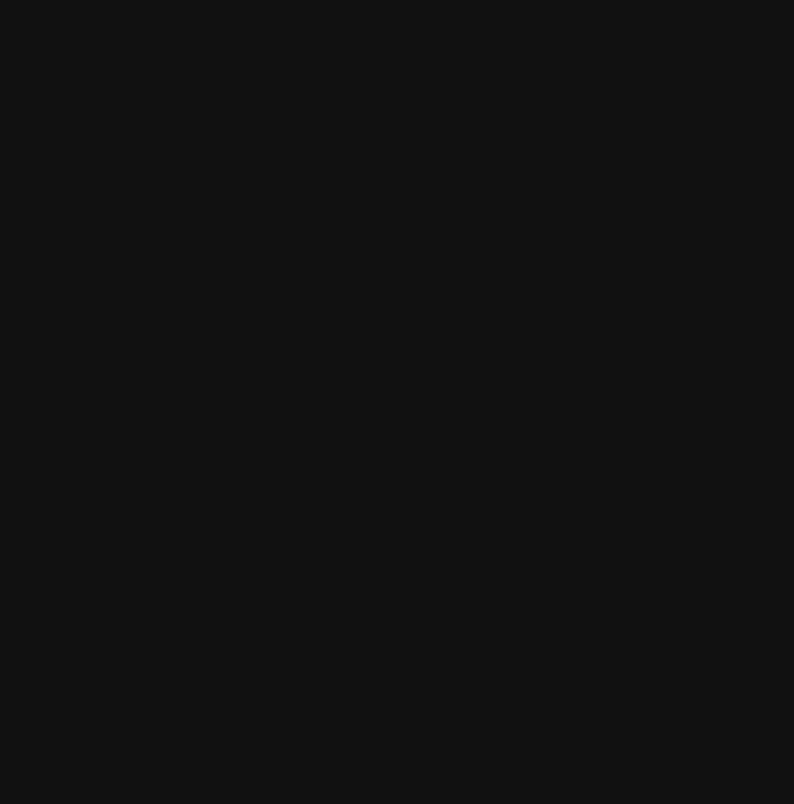
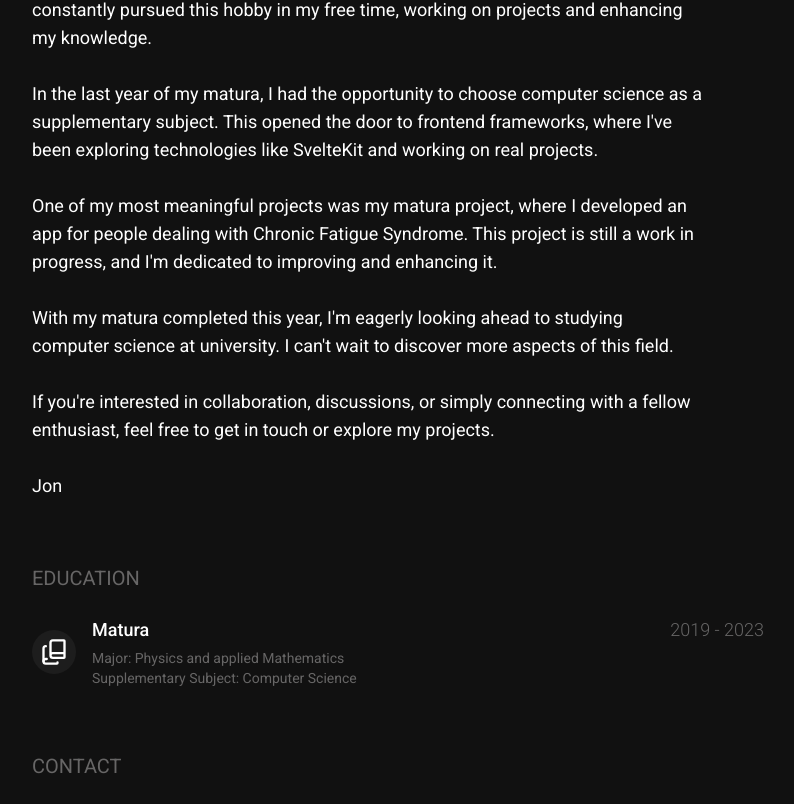
Before and after one commit to jonjampen/portfolio, a SvelteKit app: page /about in a window 1280 px wide. Before the commit this address had no page. Shown: the part 348-1152 px from the top of the page, without its empty margins (160-954 px from the left). Before the commit the page ends 800 px from the top, so only its background shows below. Built offline with nearby package versions, Linux system fonts and the light colour scheme.

Commit message:
Adding about me and education section.

```diff
--- /dev/null
+++ b/src/components/EducationItem.svelte
@@ -0,0 +1,19 @@
+<script>
+	import { BookCopy } from 'lucide-svelte';
+	export let title, date;
+</script>
+
+<div class="flex items-center justify-start gap-4">
+	<div class="rounded-full h-11 w-11 bg-card flex items-center justify-center text-card-foreground">
+		<BookCopy class="w-7 h-7" />
+	</div>
+	<div class="flex flex-col gap-1 w-full max-w-2xl">
+		<div class="flex justify-between">
+			<h4 class="text-foreground text-lg font-medium">{title}</h4>
+			<h4 class="text-gray text-lg font-light">{date}</h4>
+		</div>
+		<p class="text-gray text-sm">
+			<slot />
+		</p>
+	</div>
+</div>
--- /dev/null
+++ b/src/routes/about/+page.svelte
@@ -0,0 +1,41 @@
+<script>
+	import PageTitle from '../../components/ui/PageTitle.svelte';
+	import PageSubTitle from '../../components/ui/PageSubTitle.svelte';
+	import Paragraph from '../../components/ui/Paragraph.svelte';
+	import EducationItem from '../../components/EducationItem.svelte';
+</script>
+
+<PageTitle>About Me</PageTitle>
+<PageSubTitle class="mb-6">I write code and create websites</PageSubTitle>
+<Paragraph>
+	Hey, I'm Jon Jampen, an 18-year-old programming enthusiast. Since the age of 12 I’ve been
+	fascinated by the world of computer science. Ever since, I’ve taught myself different parts of
+	computer science, starting with basic web dev, moving on the JavaScript, and then to frameworks
+	like Svelte, React, and NextJs. Over the years I constantly pursued this hobby in my free time,
+	working on projects and enhancing my knowledge.
+	<br /> <br />
+	In the last year of my matura, I had the opportunity to choose computer science as a supplementary
+	subject. This opened the door to frontend frameworks, where I've been exploring technologies like SvelteKit
+	and working on real projects.
+	<br /> <br />
+	One of my most meaningful projects was my matura project, where I developed an app for people dealing
+	with Chronic Fatigue Syndrome. This project is still a work in progress, and I'm dedicated to improving
+	and enhancing it.
+	<br /> <br />
+	With my matura completed this year, I'm eagerly looking ahead to studying computer science at university.
+	I can't wait to discover more aspects of this field.
+	<br /> <br />
+	If you're interested in collaboration, discussions, or simply connecting with a fellow enthusiast,
+	feel free to get in touch or explore my projects.
+	<br /> <br />
+	Jon
+</Paragraph>
+
+<PageSubTitle class="mb-6 mt-16">EDUCATION</PageSubTitle>
+<EducationItem title="Matura" date="2019 - 2023">
+	Major: Physics and applied Mathematics
+	<br />
+	Supplementary Subject: Computer Science
+</EducationItem>
+
+<PageSubTitle class="mb-6 mt-16">CONTACT</PageSubTitle>
```
